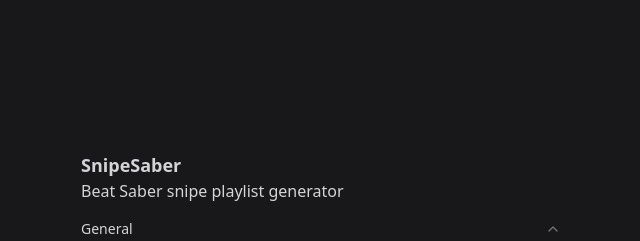
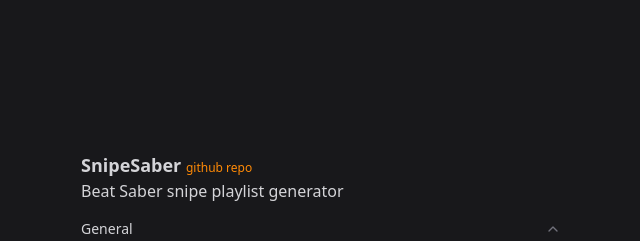
Before and after one commit to sorenrocks/snipesaber, a Next.js app: page / in a window 1280 px wide. Shown: the top 241 px of the page, without its empty margins (319-959 px from the left). Built offline with nearby package versions, Linux system fonts and the light colour scheme.

Commit message:
add link to repo

```diff
--- a/app/page.tsx
+++ b/app/page.tsx
@@ -24,7 +24,15 @@
       <main className="flex flex-col items-center pt-8 lg:justify-center bg-zinc-900 min-h-screen text-zinc-300">
         <div className="flex flex-col pl-12 pr-12 lg:w-1/3 lg:min-w-xl w-full">
           <div>
-            <h1 className="font-bold text-lg">SnipeSaber</h1>
+            <h1 className="font-bold text-lg">
+              SnipeSaber{' '}
+              <a
+                className="text-orange-400 font-normal text-xs hover:underline cursor-pointer"
+                href={'https://github.com/sorenrocks/snipesaber'}
+              >
+                github repo
+              </a>
+            </h1>
             <p>Beat Saber snipe playlist generator</p>
           </div>
 
```
Also changed, not shown: 1 other file (tests, documents, lock files or other folders).
